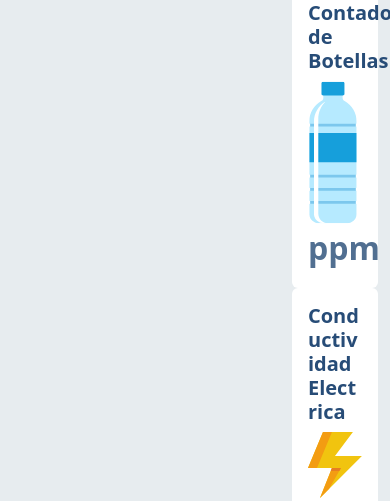
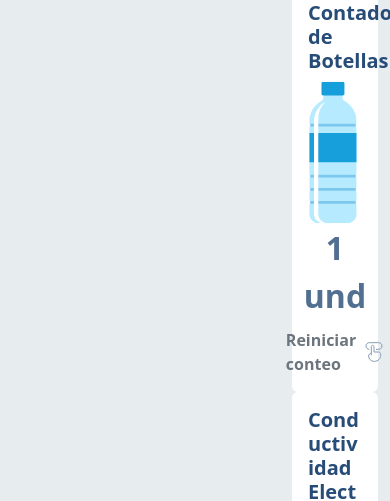
Before and after one commit to ferjovel06/DashboardProyectoFinalInstrumentacion, a Django app: page / in a window 390 px wide. Shown: the part 691-1192 px from the top of the page. Run offline with Django 5.2, Linux system fonts and the light colour scheme; data comes from the database, SQL or seed files in the repository; data that the repository does not hold is empty.

Commit message:
Avances en el home page

```diff
--- a/sensors/admin.py
+++ b/sensors/admin.py
@@ -4,9 +4,9 @@
 
 @admin.register(Measure)
 class MeasuresAdmin(admin.ModelAdmin):
-    list_display = ('velocidad_motor', 'caudal', 'timestamp')
-    list_filter = ('velocidad_motor', 'caudal')
-    search_fields = ('velocidad_motor', 'caudal')
+    list_display = ('velocidad_motor', 'caudal', 'cant_botellas', 'timestamp')
+    list_filter = ('velocidad_motor', 'caudal', 'cant_botellas', 'timestamp')
+    search_fields = ('velocidad_motor', 'caudal', 'cant_botellas')
     ordering = ('-timestamp',)
     list_per_page = 20
     actions = ['export_as_csv']
--- a/sensors/views.py
+++ b/sensors/views.py
@@ -15,8 +15,9 @@
     if request.method == "POST":
         velocidad_motor = float(request.POST.get("velocidad_motor", 0))
         caudal = float(request.POST.get("caudal", 0))
+        botellas = int(request.POST.get("cant_botellas", 0))
 
-        Measure.objects.create(velocidad_motor=velocidad_motor,)
+        Measure.objects.create(velocidad_motor=velocidad_motor, caudal=caudal, botellas=botellas)
         return HttpResponse("Datos recibidos", status=201)
     return HttpResponse("Método no permitido", status=405)
 
@@ -25,12 +26,15 @@
     measurements = Measure.objects.order_by('-timestamp')[:30]
     last_velocidad_motor = measurements[0].velocidad_motor if measurements else None
     last_caudal = measurements[0].caudal if measurements else None
+    last_botellas = measurements[0].cant_botellas if measurements else None
+
     suggestions = Suggestion.objects.order_by('-timestamp')[:5]
 
     context = {
         'measurements': measurements,
         'last_velocidad_motor': last_velocidad_motor,
         'last_caudal': last_caudal,
+        'last_botellas': last_botellas,
         'suggestions': suggestions,
     }
     return render(request, 'dashboard.html', context)
@@ -40,11 +44,15 @@
     if last:
         data = {
             'last_velocidad_motor': last.velocidad_motor,
+            'last_caudal': last.caudal,
+            'last_botellas': last.cant_botellas,
             'timestamp': last.timestamp.isoformat(),
         }
     else:
         data = {
             'velocidad_motor': None,
+            'caudal': None,
+            'cant_botellas': None,
             'timestamp': None,
         }
     return JsonResponse(data)
--- a/templates/base.html
+++ b/templates/base.html
@@ -4,7 +4,7 @@
 
 <head>
     <meta charset="UTF-8">
-    <title>Dashboard de Sensores</title>
+    <title>Sistema de control de llenado de recipientes en cinta transportadora</title>
     <link rel="stylesheet" href="{% static 'styles/reset.css' %}">
     <link rel="stylesheet" href="{% static 'styles/dashboard.css' %}"/>
 
--- a/templates/dashboard.html
+++ b/templates/dashboard.html
@@ -129,8 +129,18 @@
                                                 width="50"
                                         />
                                     </div>
-                                    <div class="col-md-8 d-flex align-items-center">
-                                        <p class="tds-text fw-bold mb-0" id="last_tds">{{ last_tds }} ppm</p>
+                                    <div class="col-md-8 d-flex flex-column align-items-center justify-content-center">
+                                        <p class="tds-text fw-bold mb-0 text-center" id="last_tds">{{ last_botellas }} und</p>
+
+                                        <a class="text-decoration-none d-flex justify-content-center align-items-center mt-2">
+                                            <span class="text-muted fw-bold me-2">Reiniciar conteo</span>
+                                            <img
+                                                src="{% static 'assets/button-hand.svg' %}"
+                                                alt="Reset Icon"
+                                                class="img-fluid"
+                                                width="20"
+                                            />
+                                        </a>
                                     </div>
                                 </div>
                             </div>
```
Also changed, not shown: static/assets/button-hand.svg (added).
